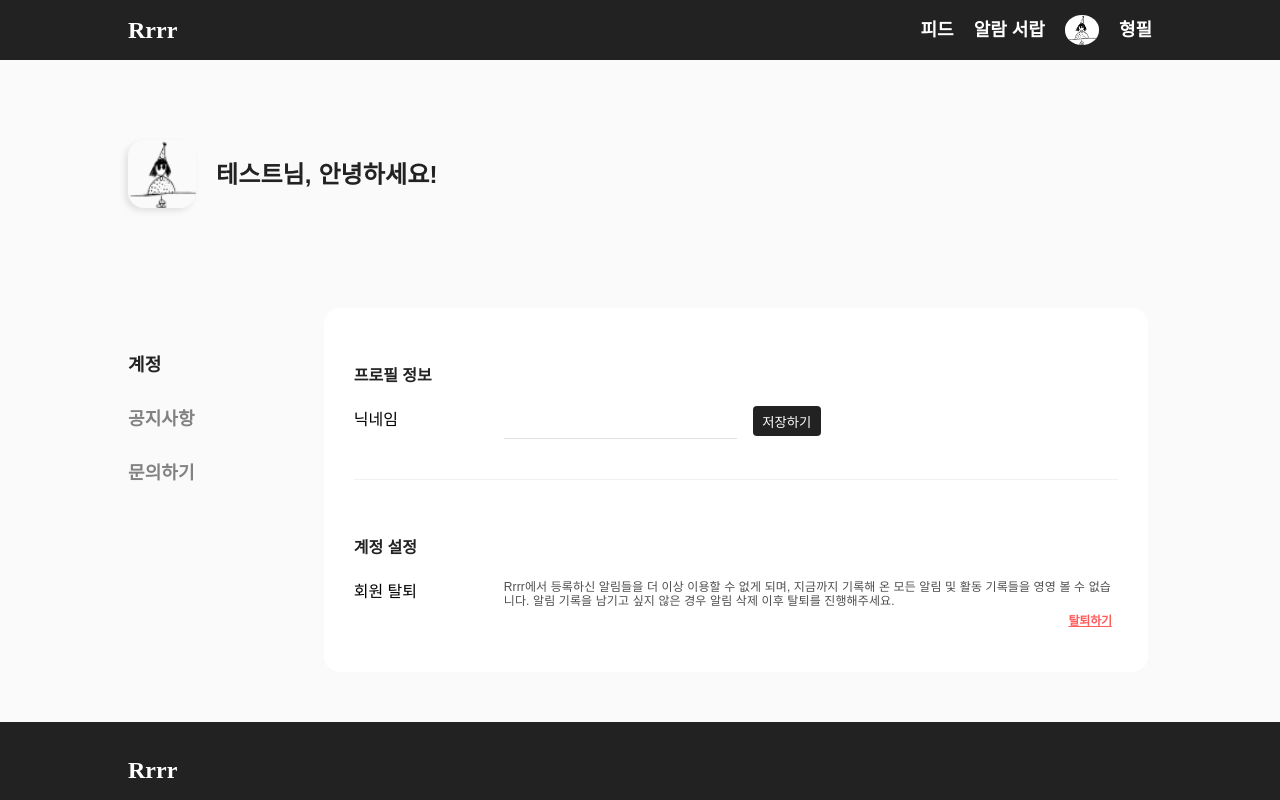
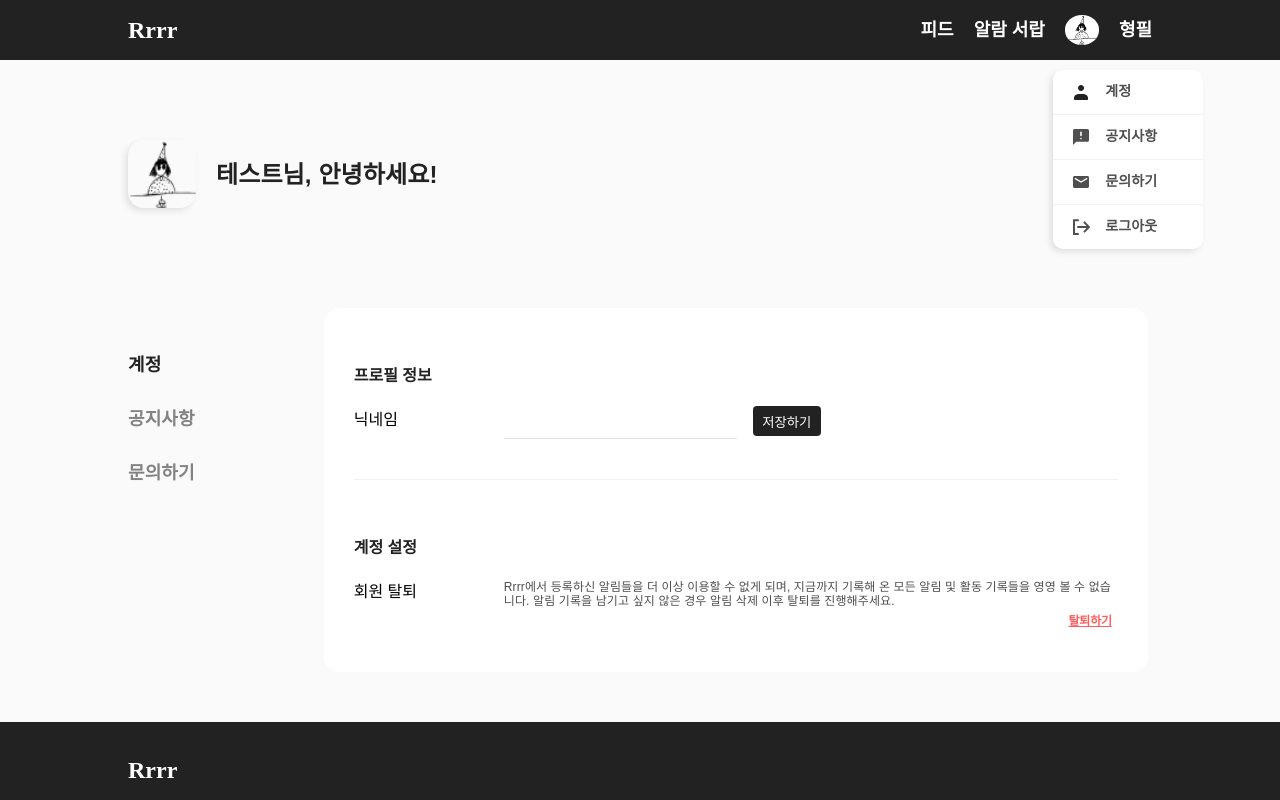
Before and after one commit to Hyeongpil/iguana, a React (Create React App) app: page /iguana/my/account in a window 1280 px wide. Both pictures are taken after a click on the element "형필". Shown: the top 800 px of the page. Built offline with nearby package versions, Linux system fonts and the light colour scheme.

Commit message:
feat: header modal

```diff
--- a/src/components/organism/RrHeader.tsx
+++ b/src/components/organism/RrHeader.tsx
@@ -1,7 +1,18 @@
-import React from 'react'
+import React, { useState } from 'react'
 import styled from 'styled-components'
+import RrHeaderModal from './RrHeaderModal'
 
 const RrHeader = () => {
+  const [showModal, setShowModal] = useState(false)
+  const onMouseover = () => {
+    console.log('mouseover')
+    setShowModal(true)
+  }
+
+  const showFunction = data => {
+    setShowModal(data)
+  }
+
   return (
     <RrHeaderWrapper>
       <Logo>Rrrr</Logo>
@@ -11,8 +22,9 @@ const RrHeader = () => {
 
         <Img src={process.env.PUBLIC_URL + '/image/profile.png'} />
         {/* <RrUserImg image="" size="34" /> */}
-        <UserName>형필</UserName>
+        <UserName onMouseOver={onMouseover}>형필</UserName>
       </MenuWrapper>
+      {showModal ? <RrHeaderModal showFunction={showFunction} /> : null}
     </RrHeaderWrapper>
   )
 }
@@ -27,6 +39,7 @@ const RrHeaderWrapper = styled.div`
   padding-left: 10%;
   padding-right: 10%;
   align-items: center;
+  position: relative;
 `
 
 const MenuWrapper = styled.div`
--- /dev/null
+++ b/src/components/organism/RrHeaderModal.tsx
@@ -0,0 +1,134 @@
+import React from 'react'
+import styled from 'styled-components'
+import { useHistory } from 'react-router-dom'
+
+const RrHeaderModal = props => {
+  const history = useHistory()
+  console.log(useHistory)
+
+  const onMouseleave = () => {
+    props.showFunction(false)
+  }
+
+  return (
+    <RrHeaderModalWrapper onMouseLeave={onMouseleave}>
+      <Button onClick={() => history.push('/my/account')}>
+        <svg
+          width="24"
+          height="24"
+          viewBox="0 0 24 24"
+          fill="none"
+          xmlns="http://www.w3.org/2000/svg"
+        >
+          <path
+            d="M15.6421 14.1969C14.5406 13.9344 9.45939 13.9344 8.35787 14.1969C6.35025 14.6667 5 16.1313 5 17.7617V19.1986C5 19.6408 5.46193 20 6.03046 20H17.9695C18.5381 20 19 19.6408 19 19.1986V17.7617C19 16.1313 17.6497 14.6667 15.6421 14.1969Z"
+            fill="#222222"
+          />
+          <path
+            d="M12 11C13.6569 11 15 9.65685 15 8C15 6.34315 13.6569 5 12 5C10.3431 5 9 6.34315 9 8C9 9.65685 10.3431 11 12 11Z"
+            fill="#222222"
+          />
+        </svg>
+        <span>계정</span>
+      </Button>
+      <Button onClick={() => history.push('/my/notice')}>
+        <svg
+          width="24"
+          height="24"
+          viewBox="0 0 24 24"
+          fill="none"
+          xmlns="http://www.w3.org/2000/svg"
+        >
+          <path
+            d="M18.4 4H5.6C4.72 4 4.008 4.72 4.008 5.6L4 20L7.2 16.8H18.4C19.28 16.8 20 16.08 20 15.2V5.6C20 4.72 19.28 4 18.4 4ZM12.8 10.4C12.8 10.8418 12.4418 11.2 12 11.2C11.5582 11.2 11.2 10.8418 11.2 10.4V7.2C11.2 6.75817 11.5582 6.4 12 6.4C12.4418 6.4 12.8 6.75817 12.8 7.2V10.4ZM12.8 13.6C12.8 14.0418 12.4418 14.4 12 14.4C11.5582 14.4 11.2 14.0418 11.2 13.6C11.2 13.1582 11.5582 12.8 12 12.8C12.4418 12.8 12.8 13.1582 12.8 13.6Z"
+            fill="#4F4F4F"
+          />
+        </svg>
+
+        <span>공지사항</span>
+      </Button>
+      <Button onClick={() => history.push('/my/qna')}>
+        <svg
+          width="24"
+          height="24"
+          viewBox="0 0 24 24"
+          fill="none"
+          xmlns="http://www.w3.org/2000/svg"
+        >
+          <path
+            d="M18.4 6H5.6C4.72 6 4.008 6.675 4.008 7.5L4 16.5C4 17.325 4.72 18 5.6 18H18.4C19.28 18 20 17.325 20 16.5V7.5C20 6.675 19.28 6 18.4 6ZM18.4 8.62916C18.4 8.85886 18.2782 9.07135 18.08 9.18748L12 12.75L5.91996 9.18748C5.72177 9.07135 5.6 8.85886 5.6 8.62916C5.6 8.12918 6.14285 7.81808 6.57424 8.07084L12 11.25L17.4258 8.07084C17.8571 7.81808 18.4 8.12918 18.4 8.62916Z"
+            fill="#4F4F4F"
+          />
+        </svg>
+
+        <span>문의하기</span>
+      </Button>
+      <Button>
+        <svg
+          width="24"
+          height="24"
+          viewBox="0 0 24 24"
+          fill="none"
+          xmlns="http://www.w3.org/2000/svg"
+        >
+          <path
+            d="M14.767 8.2494L17.6107 11.0932L9.06155 11.0932C8.50711 11.0932 8.07786 11.5403 8.07786 12.0769C8.07786 12.6134 8.52499 13.0606 9.06155 13.0606L17.6107 13.0606L14.767 15.9043C14.5702 16.1011 14.4808 16.3515 14.4808 16.6018C14.4808 16.8522 14.5702 17.1026 14.767 17.2994C15.1604 17.6929 15.7864 17.6929 16.162 17.2994L20.7049 12.7744C21.0984 12.3809 21.0984 11.7549 20.7049 11.3793L16.1799 6.85435C15.7864 6.46087 15.1604 6.46087 14.7849 6.85435C14.3914 7.22994 14.3914 7.85592 14.767 8.2494Z"
+            fill="#4F4F4F"
+          />
+          <path
+            d="M9.95557 19.0163C9.95557 18.4619 9.50843 18.0326 8.97187 18.0326L5.96714 18.0326L5.96714 6.13888L8.97188 6.13888C9.52632 6.13888 9.95557 5.69175 9.95557 5.15519C9.95557 4.60074 9.50843 4.17149 8.97188 4.17149L4.98345 4.17149C4.429 4.17149 3.99976 4.61863 3.99976 5.15519L3.99975 19.0163C3.99975 19.5708 4.44689 20 4.98345 20L8.97187 20C9.52632 20 9.95557 19.5529 9.95557 19.0163Z"
+            fill="#4F4F4F"
+          />
+        </svg>
+
+        <span>로그아웃</span>
+      </Button>
+    </RrHeaderModalWrapper>
+  )
+}
+
+export default RrHeaderModal
+
+const RrHeaderModalWrapper = styled.div`
+  position: absolute;
+  top: calc(100% + 10px);
+  right: 6%;
+
+  background: #ffffff;
+  box-shadow: -3px 3px 6px rgba(0, 0, 0, 0.1);
+  border-radius: 10px;
+  width: 150px;
+`
+
+const Button = styled.button`
+  display: block;
+  border: none;
+  border-bottom: 1px solid #f2f2f2;
+  width: 100%;
+  padding: 10px 16px;
+  text-align: left;
+  background-color: transparent;
+  cursor: pointer;
+
+  :last-child {
+    border: none;
+  }
+
+  :hover span {
+    color: #000;
+  }
+
+  span {
+    font-weight: 600;
+    font-size: 14px;
+    line-height: 17px;
+
+    letter-spacing: 0.122727px;
+
+    color: #4f4f4f;
+  }
+
+  svg {
+    margin-right: 12px;
+  }
+`
--- a/src/pages/index.tsx
+++ b/src/pages/index.tsx
@@ -26,6 +26,8 @@ const IndexPage = () => {
   const [alarms, setAlarms] = useState<Alarm[]>([])
 
   const history = useHistory()
+  console.log(history)
+
   const repository = useMemo(() => new AlarmRepository(), [])
 
   const fetchAlarms = useCallback(async () => {
```
